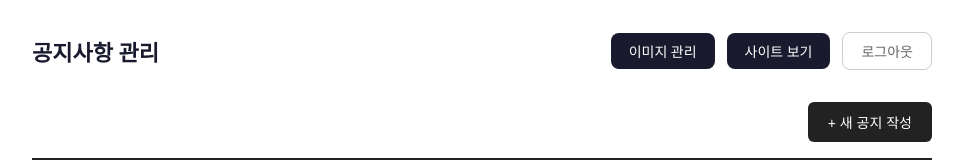
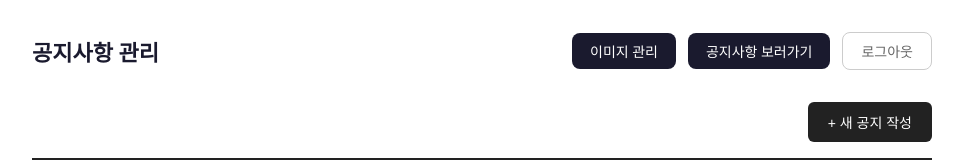
Before and after one commit to gusdn0236/hdsign, a React (Vite) app in the folder frontend/: page /hdsign/admin/notices in a window 1280 px wide. Shown: the top 160 px of the page, without its empty margins (158-1121 px from the left). Built offline with nearby package versions, Linux system fonts and the light colour scheme; no server answers; sample sign-in values are in the browser's storage.

Commit message:
update admin page links and login redirect

```diff
--- a/frontend/src/pages/admin/AdminLogin.jsx
+++ b/frontend/src/pages/admin/AdminLogin.jsx
@@ -1,4 +1,5 @@
 import { useState } from "react";
+import { Navigate } from "react-router-dom";
 import { useNavigate, Link } from "react-router-dom";
 import { useAuth } from "../../context/AuthContext";
 import { loginApi } from "../../api/auth";
@@ -9,7 +10,10 @@ export default function AdminLogin() {
   const [password, setPassword] = useState("");
   const [error, setError] = useState("");
   const [loading, setLoading] = useState(false);
-  const { login } = useAuth();
+  const { login, isAdmin } = useAuth();
+  if (isAdmin) {
+    return <Navigate to="/admin/gallery-upload" replace />;
+  }
   const navigate = useNavigate();
 
   const handleSubmit = async (e) => {
--- a/frontend/src/pages/admin/GalleryUpload.jsx
+++ b/frontend/src/pages/admin/GalleryUpload.jsx
@@ -149,7 +149,7 @@ export default function GalleryUpload() {
         <h1>갤러리 이미지 관리</h1>
         <div className="header-actions">
           <Link to="/admin/notices" className="site-link">공지사항 관리</Link>
-          <Link to="/" className="site-link">사이트 보기</Link>
+          <Link to="/Gallery/Galva" className="site-link">갤러리 보러가기</Link>
           <button className="logout-btn" onClick={logout}>로그아웃</button>
         </div>
       </div>
--- a/frontend/src/pages/admin/NoticeAdmin.jsx
+++ b/frontend/src/pages/admin/NoticeAdmin.jsx
@@ -77,7 +77,7 @@ export default function NoticeAdmin() {
                 <h1>공지사항 관리</h1>
                 <div className="header-actions">
                     <Link to="/admin/gallery-upload" className="site-link">이미지 관리</Link>
-                    <Link to="/" className="site-link">사이트 보기</Link>
+                    <Link to="/Support/Notice" className="site-link">공지사항 보러가기</Link>
                     <button className="logout-btn" onClick={logout}>로그아웃</button>
                 </div>
             </div>
```
